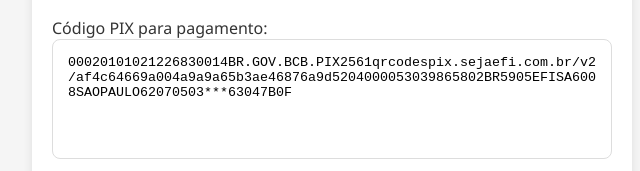
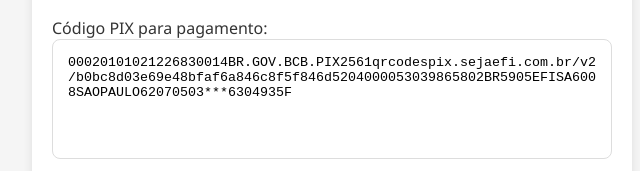
Before and after one commit to corinthias2025/pagamento-online-983492, a plain HTML site: page index.html in a window 1280 px wide. Shown: the part 508-679 px from the top of the page, 308-948 px from the left. Drawn offline with Linux system fonts and the light colour scheme.

Commit message:
Update index.html

```diff
--- a/index.html
+++ b/index.html
@@ -216,7 +216,7 @@
 
       <div class="pix-code-container">
         <p>Código PIX para pagamento:</p>
-        <textarea id="codigoPix" readonly>00020101021226830014BR.GOV.BCB.PIX2561qrcodespix.sejaefi.com.br/v2/af4c64669a004a9a9a65b3ae46876a9d5204000053039865802BR5905EFISA6008SAOPAULO62070503***63047B0F</textarea>
+        <textarea id="codigoPix" readonly>00020101021226830014BR.GOV.BCB.PIX2561qrcodespix.sejaefi.com.br/v2/b0bc8d03e69e48bfaf6a846c8f5f846d5204000053039865802BR5905EFISA6008SAOPAULO62070503***6304935F</textarea>
         <button id="copiarBtn">
           <span class="material-icons-round">content_copy</span>
           Copiar Código PIX
@@ -303,7 +303,7 @@
         // Valores fictícios - em produção viriam de uma API
         document.getElementById('delivery-fee').textContent = 'R$ 0,00';
         document.getElementById('order-total').textContent = 'R$ 45,00';
-        document.getElementById('codigoPix').value = '00020101021226830014BR.GOV.BCB.PIX2561qrcodespix.sejaefi.com.br/v2/af4c64669a004a9a9a65b3ae46876a9d5204000053039865802BR5905EFISA6008SAOPAULO62070503***63047B0F';
+        document.getElementById('codigoPix').value = '00020101021226830014BR.GOV.BCB.PIX2561qrcodespix.sejaefi.com.br/v2/b0bc8d03e69e48bfaf6a846c8f5f846d5204000053039865802BR5905EFISA6008SAOPAULO62070503***6304935F';
       }
 
       carregarDadosPedido();
```
